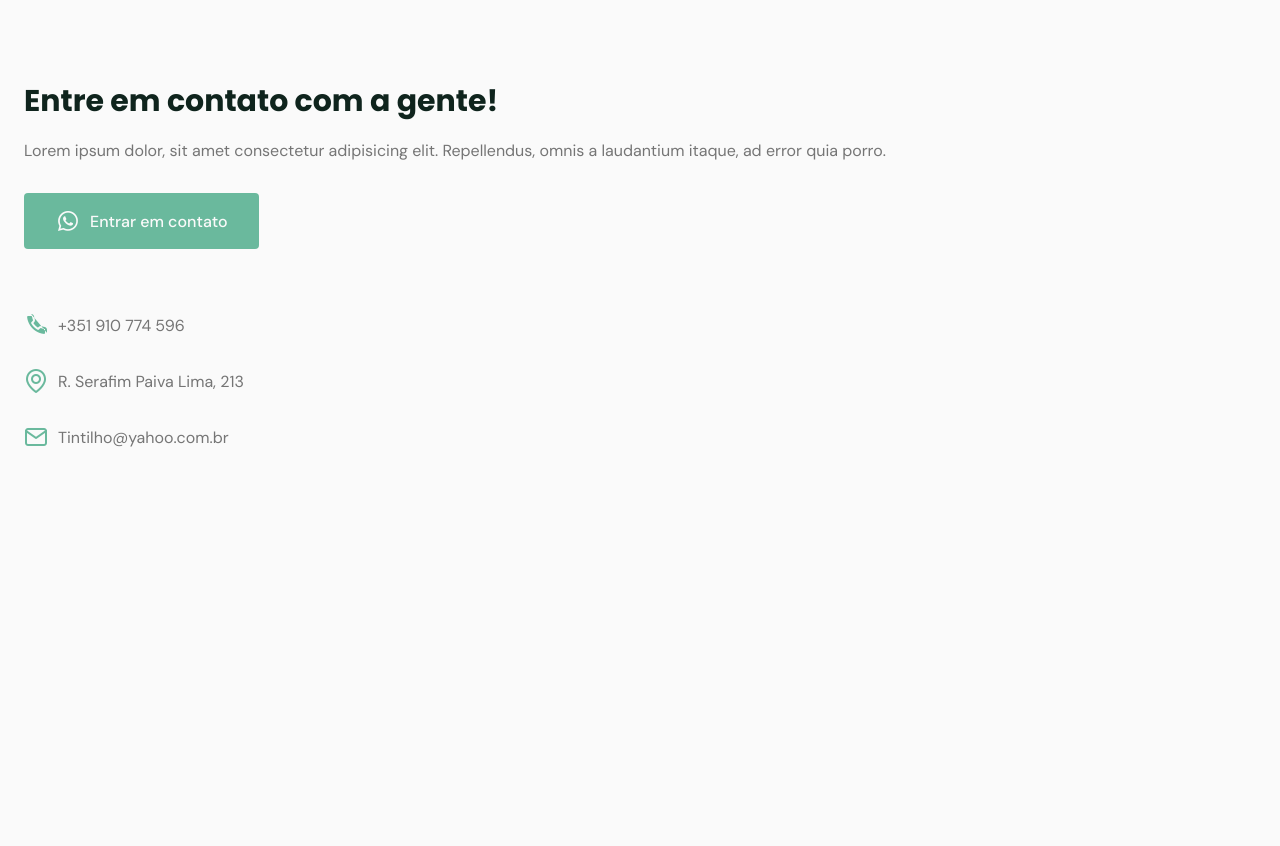
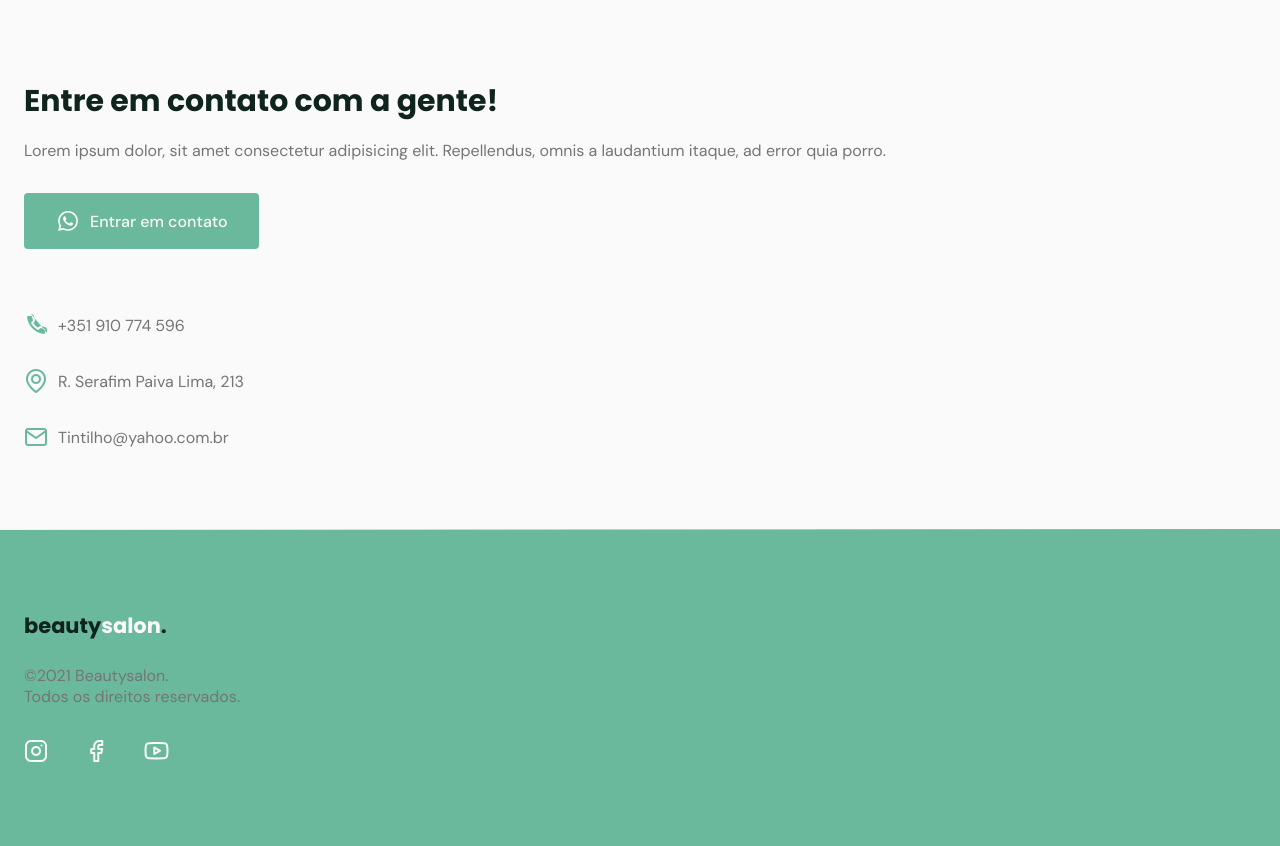
Before and after one commit to Bllogwill/beautysalon-client, a plain HTML site: page public/index.html in a window 1280 px wide. Shown: the part 4663-5509 px from the top of the page. Before the commit the page ends 5192 px from the top, so only its background shows below. Drawn offline with nearby package versions, Linux system fonts and the light colour scheme; files whose address does not match are found by name.

Commit message:
Finalizado rodapé.

```diff
--- a/public/index.html
+++ b/public/index.html
@@ -253,6 +253,30 @@
           </div>
         </div>
       </section>
+
+      <div class="divisor-1"></div>
+
+      <footer class="section">
+        <div class="container grid">
+          <div class="brand">
+            <a class="logo logo-alt" href="#home">beauty<span>salon</span>.</a>
+            <p>©2021 Beautysalon.</p>
+            <p>Todos os direitos reservados.</p>
+          </div>
+
+          <div class="social">
+            <a href="https://www.instagram.com/bllogwill/" target="_blank">
+              <i class="icon-instagram"></i>
+            </a>
+            <a href="https://www.facebook.com/" target="_blank">
+              <i class="icon-facebook"></i
+            ></a>
+            <a href="https://www.youtube.com/" target="_blank">
+              <i class="icon-youtube"></i
+            ></a>
+          </div>
+        </div>
+      </footer>
     </main>
 
     <!--SWIPER-->
--- a/public/styles.css
+++ b/public/styles.css
@@ -130,6 +130,9 @@ main {
 }
 .logo span {
   color: var(--base-color);
+}
+.logo-alt span {
+  color: var(--body-color);
 }
 
 /***************************************NAVIGATION*****************************/
@@ -397,3 +400,24 @@ nav.show div.icon-close {
 #contact ul li i {
   color: var(--base-color);
 }
+
+/*=====================FOOTER====================================*/
+
+footer {
+  background: var(--base-color);
+}
+footer .logo {
+  display: inline-block;
+  margin-bottom: 1.5rem;
+}
+footer .logo p {
+  color: var(--text-color--light);
+  margin-bottom: 0.75rem;
+}
+footer i {
+  font-size: 1.5rem;
+  color: var(--text-color-light);
+}
+footer .social a {
+  margin-right: 2rem;
+}
```
